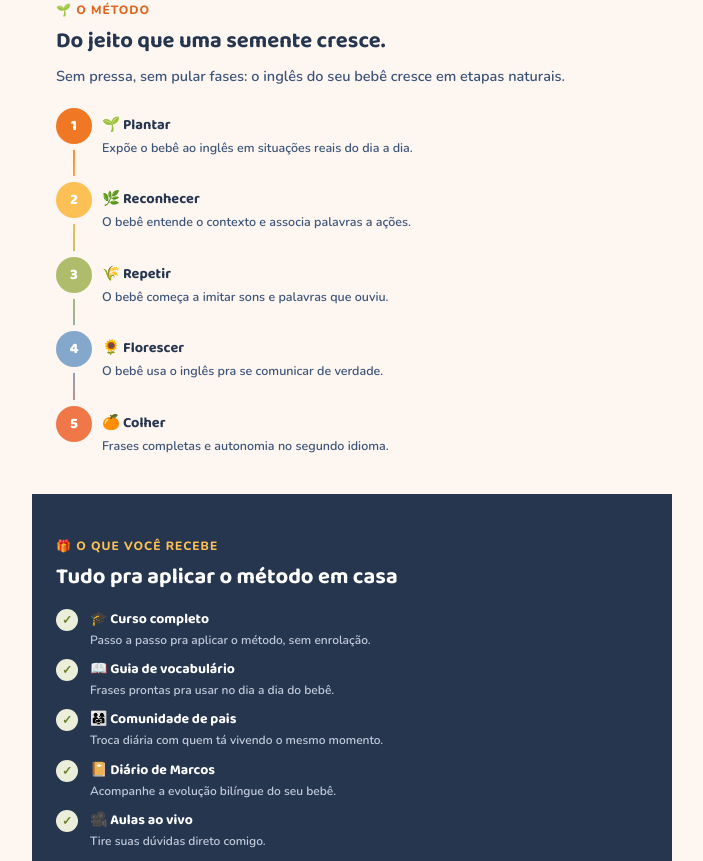
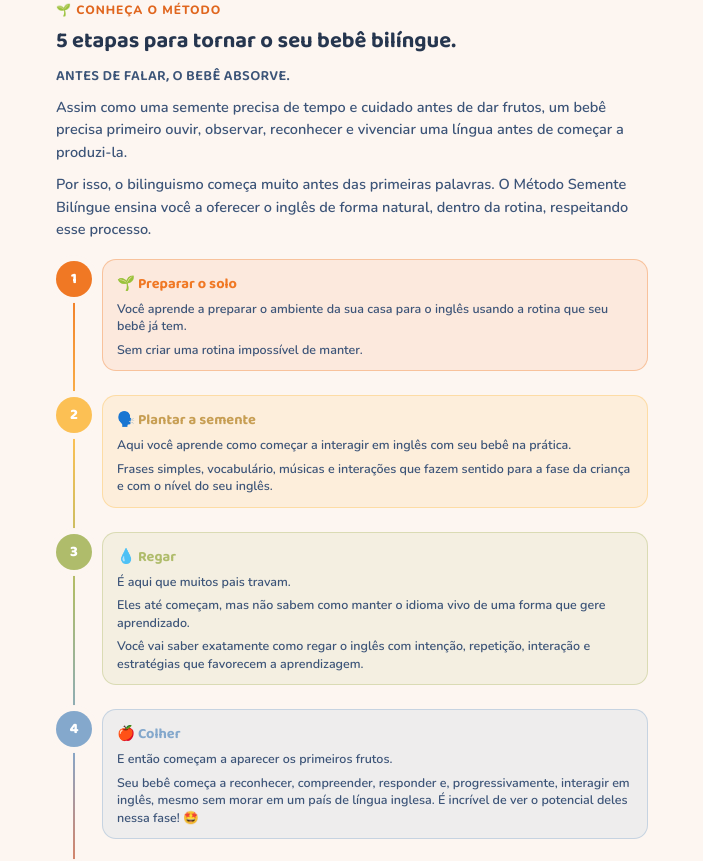
Before and after one commit to berzinmariana-commits/semente-bilingue, a Next.js app: page / in a window 1280 px wide. Shown: the part 4212-5073 px from the top of the page, without its empty margins (288-991 px from the left). Built offline with nearby package versions, Linux system fonts and the light colour scheme.

Commit message:
Reescreve secao do metodo com 5 etapas coloridas
Co-Authored-By: Claude Sonnet 5 <noreply@anthropic.com>

```diff
--- a/src/app/globals.css
+++ b/src/app/globals.css
@@ -104,6 +104,7 @@ p.lead { font-size:14.5px; color:var(--navy-700); line-height:1.55; font-weight:
 
 /* METHOD */
 .method { background:var(--cream-50); }
+.method p.lead { margin-bottom:10px; }
 .method-timeline { position:relative; margin-top:20px; }
 .tl-line-base { position:absolute; left:17px; top:18px; bottom:18px; width:2px; background:var(--cream-200); }
 .tl-line-fill { position:absolute; left:17px; top:18px; width:2px; height:0;
@@ -116,10 +117,29 @@ p.lead { font-size:14.5px; color:var(--navy-700); line-height:1.55; font-weight:
   display:flex; align-items:center; justify-content:center; box-shadow:0 0 0 6px var(--cream-50);
   z-index:2; opacity:.3; transform:scale(.7); transition:opacity .4s ease, transform .4s ease; }
 .tl-step.in-view .tl-dot { opacity:1; transform:scale(1); }
-.tl-content { opacity:.4; transition:opacity .4s ease; padding-top:5px; }
+.tl-content { opacity:.4; transition:opacity .4s ease; border-radius:14px; padding:12px 14px;
+  border:1px solid transparent; margin-top:-2px; }
 .tl-step.in-view .tl-content { opacity:1; }
-.tl-content h4 { font-family:'Baloo 2',sans-serif; font-size:14.5px; color:var(--navy-900); margin-bottom:2px; }
-.tl-content p { font-size:12.5px; color:var(--navy-700); font-weight:600; line-height:1.4; }
+.tl-content h4 { font-family:'Baloo 2',sans-serif; font-size:14.5px; color:var(--navy-900); margin-bottom:4px; }
+.tl-content p { font-size:12.5px; color:var(--navy-700); font-weight:600; line-height:1.4; margin-bottom:6px; }
+.tl-content p:last-child { margin-bottom:0; }
+.tl-content.step-1 { background:color-mix(in srgb, var(--etapa-1) 10%, var(--cream-50));
+  border-color:color-mix(in srgb, var(--etapa-1) 35%, transparent); }
+.tl-content.step-2 { background:color-mix(in srgb, var(--etapa-2) 14%, var(--cream-50));
+  border-color:color-mix(in srgb, var(--etapa-2) 40%, transparent); }
+.tl-content.step-3 { background:color-mix(in srgb, var(--etapa-3) 12%, var(--cream-50));
+  border-color:color-mix(in srgb, var(--etapa-3) 38%, transparent); }
+.tl-content.step-4 { background:color-mix(in srgb, var(--etapa-4) 12%, var(--cream-50));
+  border-color:color-mix(in srgb, var(--etapa-4) 38%, transparent); }
+.tl-content.step-5 { background:color-mix(in srgb, var(--etapa-5) 10%, var(--cream-50));
+  border-color:color-mix(in srgb, var(--etapa-5) 35%, transparent); }
+.tl-content.step-1 h4 { color:var(--etapa-1); }
+.tl-content.step-2 h4 { color:color-mix(in srgb, var(--etapa-2) 75%, var(--navy-900)); }
+.tl-content.step-3 h4 { color:var(--etapa-3); }
+.tl-content.step-4 h4 { color:var(--etapa-4); }
+.tl-content.step-5 h4 { color:var(--etapa-5); }
+.method-intro-title { font-family:'Baloo 2',sans-serif; font-weight:800; color:var(--navy-900);
+  font-size:14px; letter-spacing:.02em; margin-bottom:8px !important; }
 
 /* OFFER */
 .offer { background:var(--navy-900); color:var(--white); }
--- a/src/components/SalesPage.tsx
+++ b/src/components/SalesPage.tsx
@@ -225,10 +225,18 @@ export default function SalesPage() {
 
         {/* MÉTODO */}
         <section className="section method">
-          <span className="eyebrow">🌱 O MÉTODO</span>
-          <h2 className="title">Do jeito que uma semente cresce.</h2>
+          <span className="eyebrow">🌱 CONHEÇA O MÉTODO</span>
+          <h2 className="title">5 etapas para tornar o seu bebê bilíngue.</h2>
+          <p className="lead method-intro-title">ANTES DE FALAR, O BEBÊ ABSORVE.</p>
           <p className="lead">
-            Sem pressa, sem pular fases: o inglês do seu bebê cresce em etapas naturais.
+            Assim como uma semente precisa de tempo e cuidado antes de dar frutos, um bebê
+            precisa primeiro ouvir, observar, reconhecer e vivenciar uma língua antes de começar a
+            produzi-la.
+          </p>
+          <p className="lead">
+            Por isso, o bilinguismo começa muito antes das primeiras palavras. O Método Semente
+            Bilíngue ensina você a oferecer o inglês de forma natural, dentro da rotina,
+            respeitando esse processo.
           </p>
           <div className="method-timeline" id="tlContainer">
             <div className="tl-line-base" />
@@ -237,45 +245,79 @@ export default function SalesPage() {
               <div className="tl-dot" style={{ background: "var(--etapa-1)" }}>
                 1
               </div>
-              <div className="tl-content">
-                <h4>🌱 Plantar</h4>
-                <p>Expõe o bebê ao inglês em situações reais do dia a dia.</p>
+              <div className="tl-content step-1">
+                <h4>🌱 Preparar o solo</h4>
+                <p>
+                  Você aprende a preparar o ambiente da sua casa para o inglês usando a rotina que
+                  seu bebê já tem.
+                </p>
+                <p>Sem criar uma rotina impossível de manter.</p>
               </div>
             </div>
             <div className="tl-step">
               <div className="tl-dot" style={{ background: "var(--etapa-2)" }}>
                 2
               </div>
-              <div className="tl-content">
-                <h4>🌿 Reconhecer</h4>
-                <p>O bebê entende o contexto e associa palavras a ações.</p>
+              <div className="tl-content step-2">
+                <h4>🗣️ Plantar a semente</h4>
+                <p>
+                  Aqui você aprende como começar a interagir em inglês com seu bebê na prática.
+                </p>
+                <p>
+                  Frases simples, vocabulário, músicas e interações que fazem sentido para a fase
+                  da criança e com o nível do seu inglês.
+                </p>
               </div>
             </div>
             <div className="tl-step">
               <div className="tl-dot" style={{ background: "var(--etapa-3)" }}>
                 3
               </div>
-              <div className="tl-content">
-                <h4>🌾 Repetir</h4>
-                <p>O bebê começa a imitar sons e palavras que ouviu.</p>
+              <div className="tl-content step-3">
+                <h4>💧 Regar</h4>
+                <p>É aqui que muitos pais travam.</p>
+                <p>
+                  Eles até começam, mas não sabem como manter o idioma vivo de uma forma que gere
+                  aprendizado.
+                </p>
+                <p>
+                  Você vai saber exatamente como regar o inglês com intenção, repetição, interação
+                  e estratégias que favorecem a aprendizagem.
+                </p>
               </div>
             </div>
             <div className="tl-step">
               <div className="tl-dot" style={{ background: "var(--etapa-4)" }}>
                 4
               </div>
-              <div className="tl-content">
-                <h4>🌻 Florescer</h4>
-                <p>O bebê usa o inglês pra se comunicar de verdade.</p>
+              <div className="tl-content step-4">
+                <h4>🍎 Colher</h4>
+                <p>E então começam a aparecer os primeiros frutos.</p>
+                <p>
+                  Seu bebê começa a reconhecer, compreender, responder e, progressivamente,
+                  interagir em inglês, mesmo sem morar em um país de língua inglesa. É incrível de
+                  ver o potencial deles nessa fase! 🤩
+                </p>
               </div>
             </div>
             <div className="tl-step">
               <div className="tl-dot" style={{ background: "var(--etapa-5)" }}>
                 5
               </div>
-              <div className="tl-content">
-                <h4>🍊 Colher</h4>
-                <p>Frases completas e autonomia no segundo idioma.</p>
+              <div className="tl-content step-5">
+                <h4>🌳 Expandir</h4>
+                <p>
+                  Depois que você entende como funciona, o inglês deixa de ser uma atividade
+                  isolada.
+                </p>
+                <p>
+                  Você aprende a levar o idioma para outros momentos da sua casa, da sua rotina e
+                  da vida real da sua família.
+                </p>
+                <p>
+                  Não existe uma única forma de criar um bebê bilíngue, existe a forma que
+                  funciona para a sua família, e eu te explico como conduzir em cada um deles.
+                </p>
               </div>
             </div>
           </div>
```
